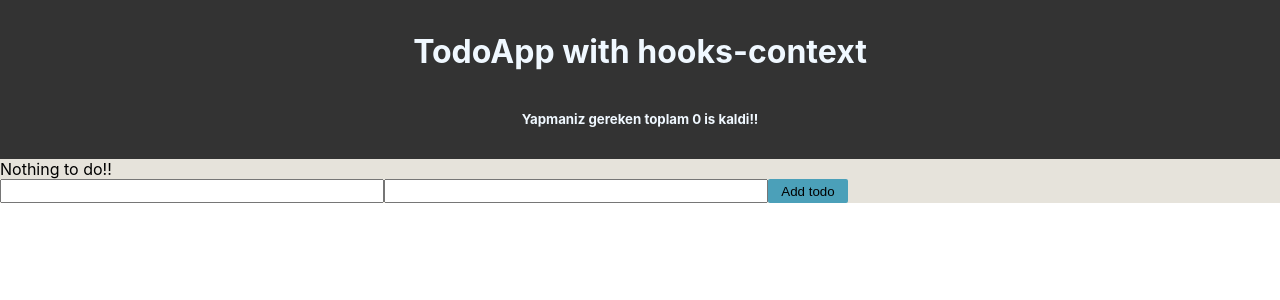
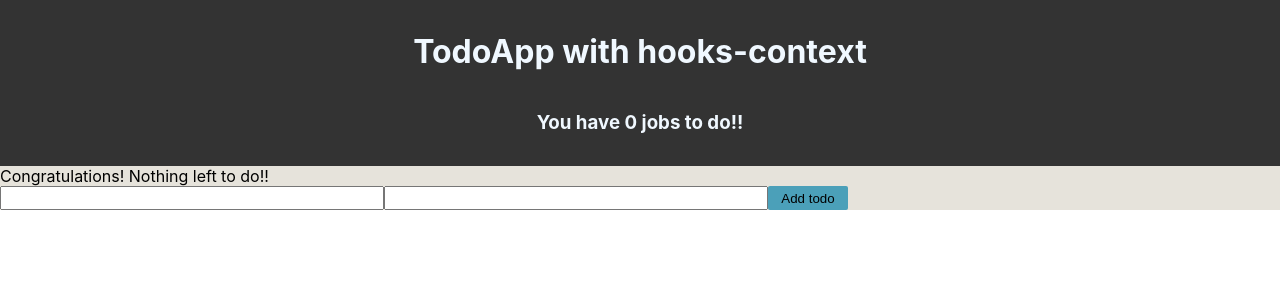
Before and after one commit to turkaytunc/react-context-with-hooks, a React (Create React App) app: page / in a window 1280 px wide. Shown: the top 300 px of the page. Built offline with nearby package versions, Linux system fonts and the light colour scheme.

Commit message:
Update: fixed minor issues

```diff
--- a/src/components/Navbar/Navbar.js
+++ b/src/components/Navbar/Navbar.js
@@ -7,9 +7,7 @@ const Navbar = () => {
   return (
     <div className="navbar-outer-div">
       <h1 className="navbar-div-h1">TodoApp with hooks-context</h1>
-      <h5 className="navbar-div-h5">
-        Yapmaniz gereken toplam {todos.length} is kaldi!!
-      </h5>
+      <h3 className="navbar-div-h3">You have {todos.length} jobs to do!!</h3>
     </div>
   );
 };
--- a/src/components/Navbar/navbar.scss
+++ b/src/components/Navbar/navbar.scss
@@ -9,6 +9,6 @@
   margin-bottom: 0.5rem;
 }
 
-.navbar-div-h5 {
+.navbar-div-h3 {
   padding-bottom: 2rem;
 }
--- a/src/components/TodoList/TodoList.js
+++ b/src/components/TodoList/TodoList.js
@@ -14,7 +14,7 @@ const TodoList = () => {
       </ul>
     </div>
   ) : (
-    <div>Nothing to do!!</div>
+    <div>Congratulations! Nothing left to do!!</div>
   );
 };
 
```
